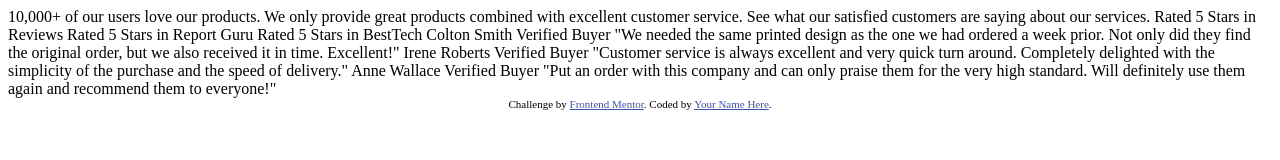
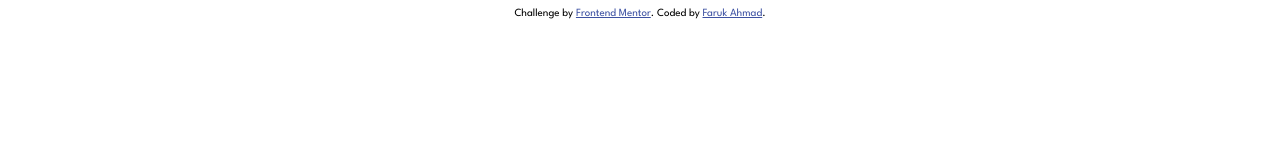
Before and after one commit to farukwebcode21/social-proof-section-master, a plain HTML site: page index.html in a window 1280 px wide. Drawn offline with Linux system fonts and the light colour scheme.

Commit message:
add color and google font

```diff
--- a/index.html
+++ b/index.html
@@ -2,31 +2,25 @@
 <html lang="en">
   <head>
     <meta charset="UTF-8" />
+    <meta http-equiv="X-UA-Compatible" content="IE=edge" />
     <meta name="viewport" content="width=device-width, initial-scale=1.0" />
-    <!-- displays site properly based on user's device -->
-
     <link
       rel="icon"
       type="image/png"
       sizes="32x32"
       href="./images/favicon-32x32.png"
     />
-
     <title>Frontend Mentor | Social proof section</title>
-
-    <!-- Feel free to remove these styles or customise in your own stylesheet 👍 -->
-    <style>
-      .attribution {
-        font-size: 11px;
-        text-align: center;
-      }
-      .attribution a {
-        color: hsl(228, 45%, 44%);
-      }
-    </style>
+    <link rel="stylesheet" href="style.css" />
+    <link rel="preconnect" href="https://fonts.googleapis.com" />
+    <link rel="preconnect" href="https://fonts.gstatic.com" crossorigin />
+    <link
+      href="https://fonts.googleapis.com/css2?family=League+Spartan:wght@400;500;700&display=swap"
+      rel="stylesheet"
+    />
   </head>
   <body>
-    10,000+ of our users love our products.
+    <!--   10,000+ of our users love our products.
 
     We only provide great products combined with excellent customer service.
     See what our satisfied customers are saying about our services.
@@ -49,13 +43,13 @@
     Anne Wallace
     Verified Buyer
     "Put an order with this company and can only praise them for the very high
-    standard. Will definitely use them again and recommend them to everyone!"
+    standard. Will definitely use them again and recommend them to everyone!" -->
 
     <div class="attribution">
       Challenge by
       <a href="https://www.frontendmentor.io?ref=challenge" target="_blank"
         >Frontend Mentor</a
-      >. Coded by <a href="#">Your Name Here</a>.
+      >. Coded by <a href="#">Faruk Ahmad</a>.
     </div>
   </body>
 </html>
--- a/style.css
+++ b/style.css
@@ -0,0 +1,17 @@
+:root {
+  --primary-very-dark-magenta: hsl(300, 43%, 22%);
+  --soft-pink: hsl(333, 80%, 67%);
+  --dark-grayish-magenta: hsl(303, 10%, 53%);
+  --light-grayish-magenta: hsl(300, 24%, 96%);
+  --white: hsl(0, 0%, 100%);
+}
+body {
+  font-family: "League Spartan", sans-serif;
+}
+.attribution {
+  font-size: 11px;
+  text-align: center;
+}
+.attribution a {
+  color: hsl(228, 45%, 44%);
+}
```
